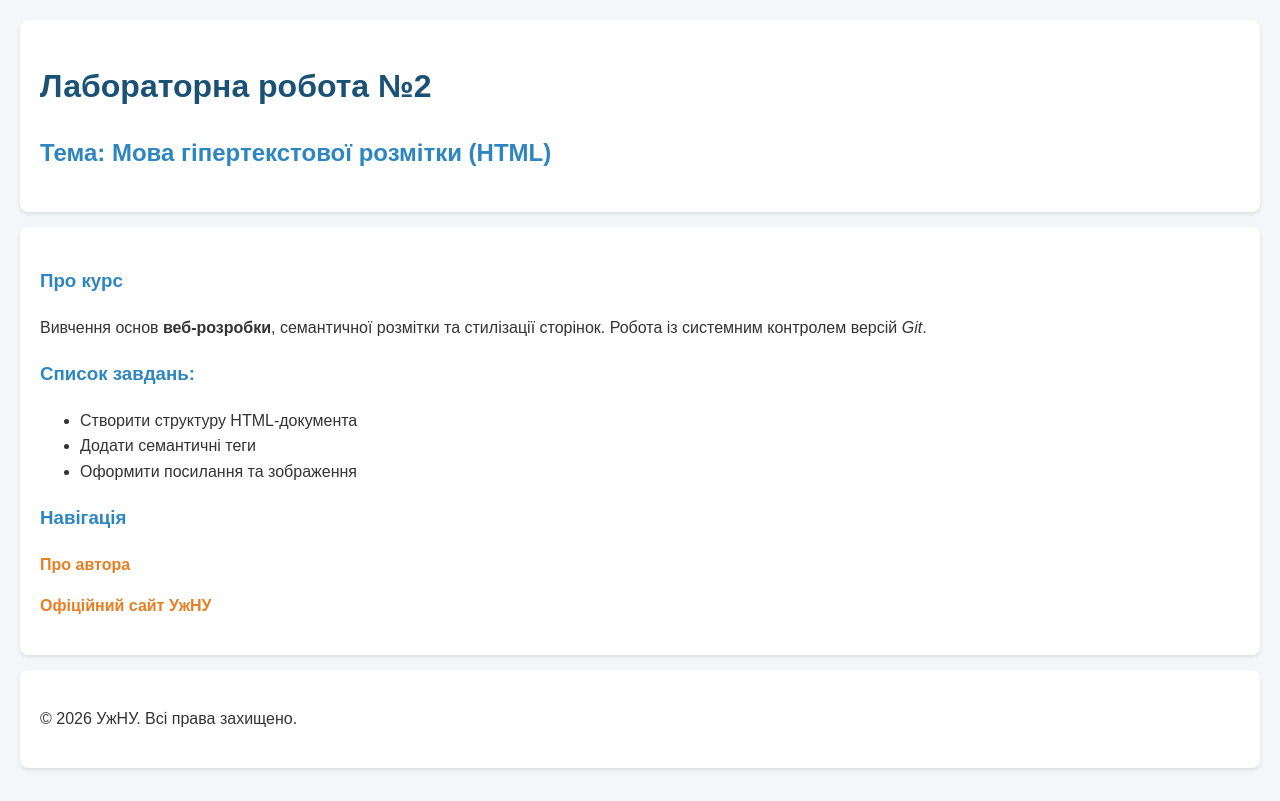
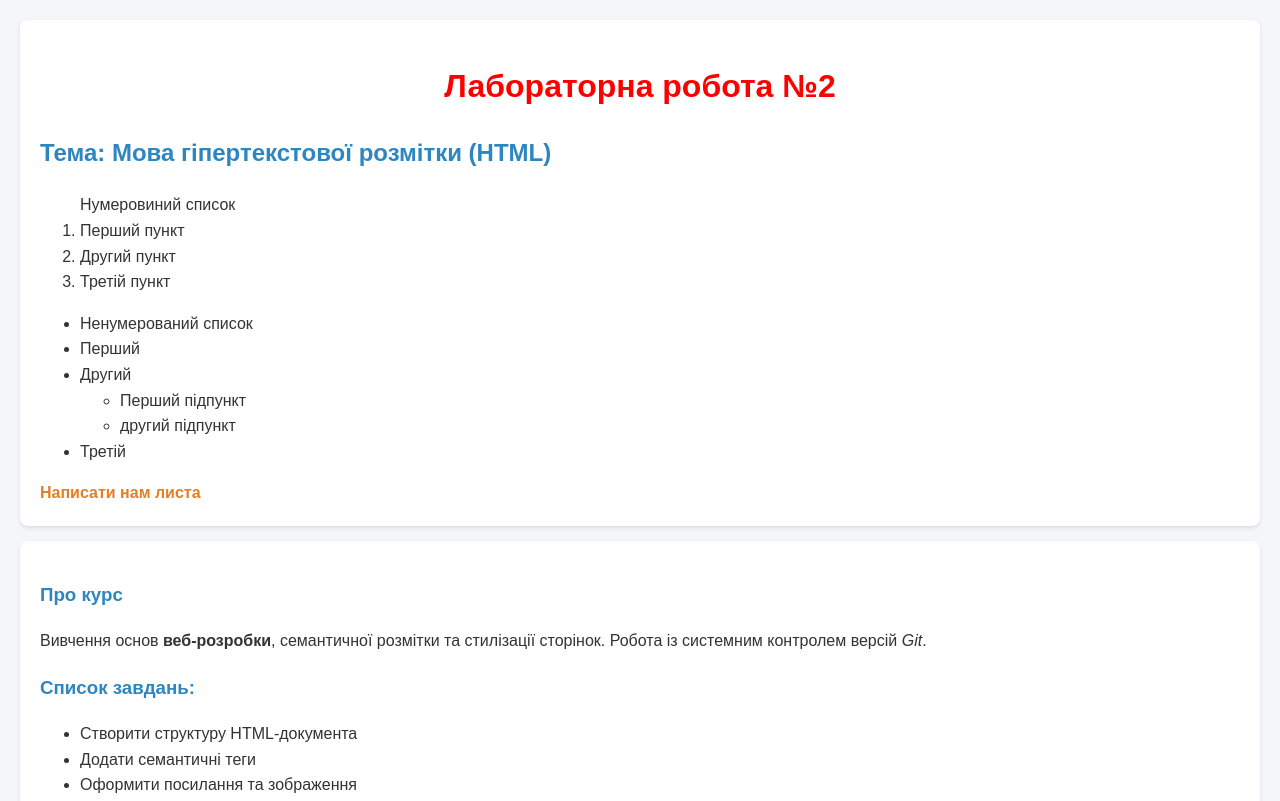
Before and after one commit to Anastasiya788/web_basics, a plain HTML site: page index.html in a window 1280 px wide. Shown: the top 801 px of the page. Drawn offline with Linux system fonts and the light colour scheme.

Commit message:
виправлено помилки

```diff
--- a/index.html
+++ b/index.html
@@ -1,16 +1,40 @@
 <!DOCTYPE html>
-<html lang="ua">
+<html lang="uk">
 <head>
+    <link rel="icon" href="favicon-generator.html" type="image/x-icon">
     <meta charset="utf-8">
     <meta name="viewport" content="width=device-width, initial-scale=1.0">
+    <title> Лаб.№3:Головна</title>
     <title>Головна — Лабораторна робота №2</title>
     <link rel="stylesheet" href="styles.css">
+    <script>
+    alert('Привіт!');
+</script>
 </head>
 <body>
+
 
     <header>
         <h1>Лабораторна робота №2</h1>
         <h2>Тема: Мова гіпертекстової розмітки (HTML)</h2>
+        <ol>
+           Нумеровиний список
+    <li>Перший пункт</li>
+    <li>Другий пункт</li>
+    <li>Третій пункт</li>
+</ol>
+<ul>
+   <li>Ненумерований список
+    <li>Перший</li>
+    <li>Другий</li>
+    <ul>
+    <li>Перший підпункт</li>
+    <li> другий підпункт</li>
+</ul>
+</li>
+    <li>Третій</li>
+</ul>
+<a href="mailto:anastasiia.nesterenko@student.uzhnu.edu.ua">Написати нам листа</a>
     </header>
 
     <main>
--- a/styles.css
+++ b/styles.css
@@ -15,7 +15,7 @@ header, main, footer {
 }
 
 h1 {
-    color: #1a5276;
+    color: #265572;
 }
 
 h2, h3 {
@@ -31,3 +31,5 @@ a {
 a:hover {
     text-decoration: underline;
 }
+
+h1 { text-align: center; color: red}
```
Also changed, not shown: about.html (added, +15 -0 lines), author.html (+1 -1 lines), network.png (added), 1 other file.
